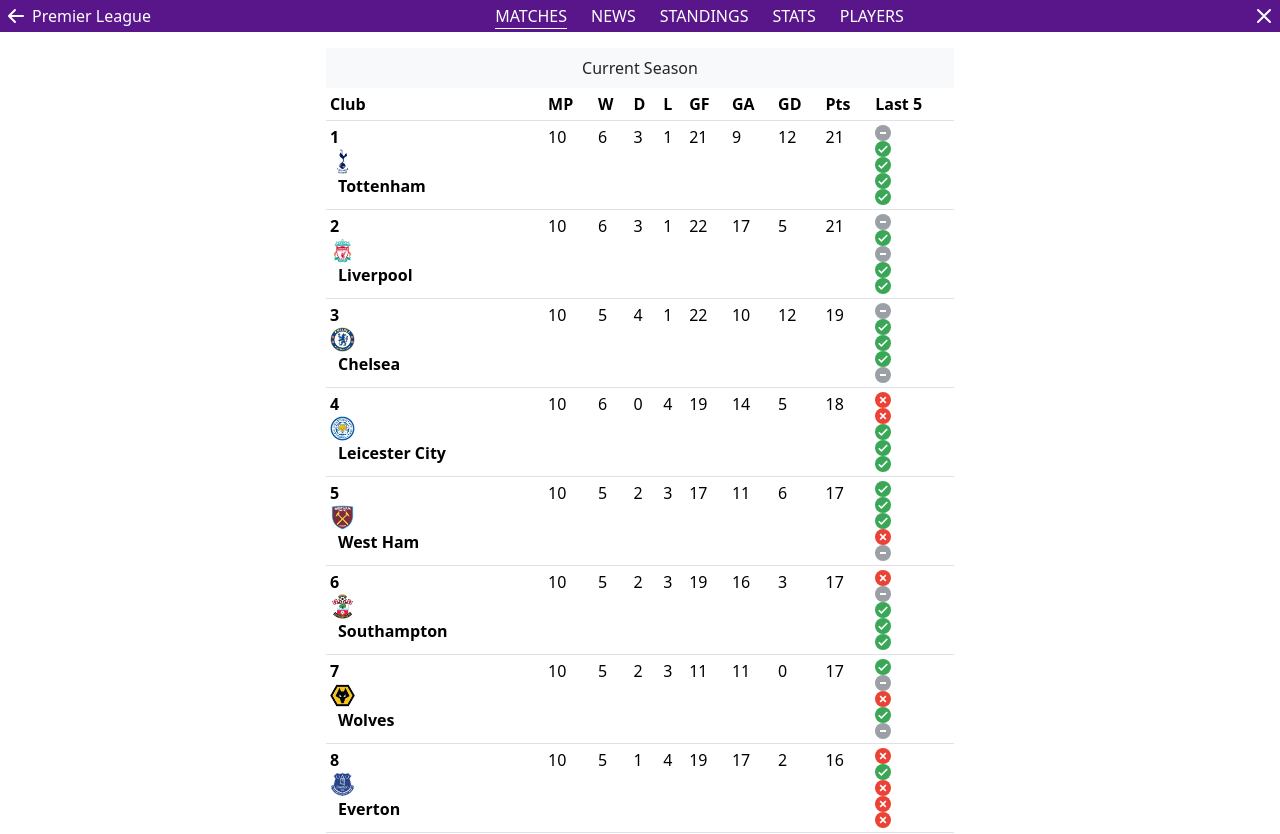
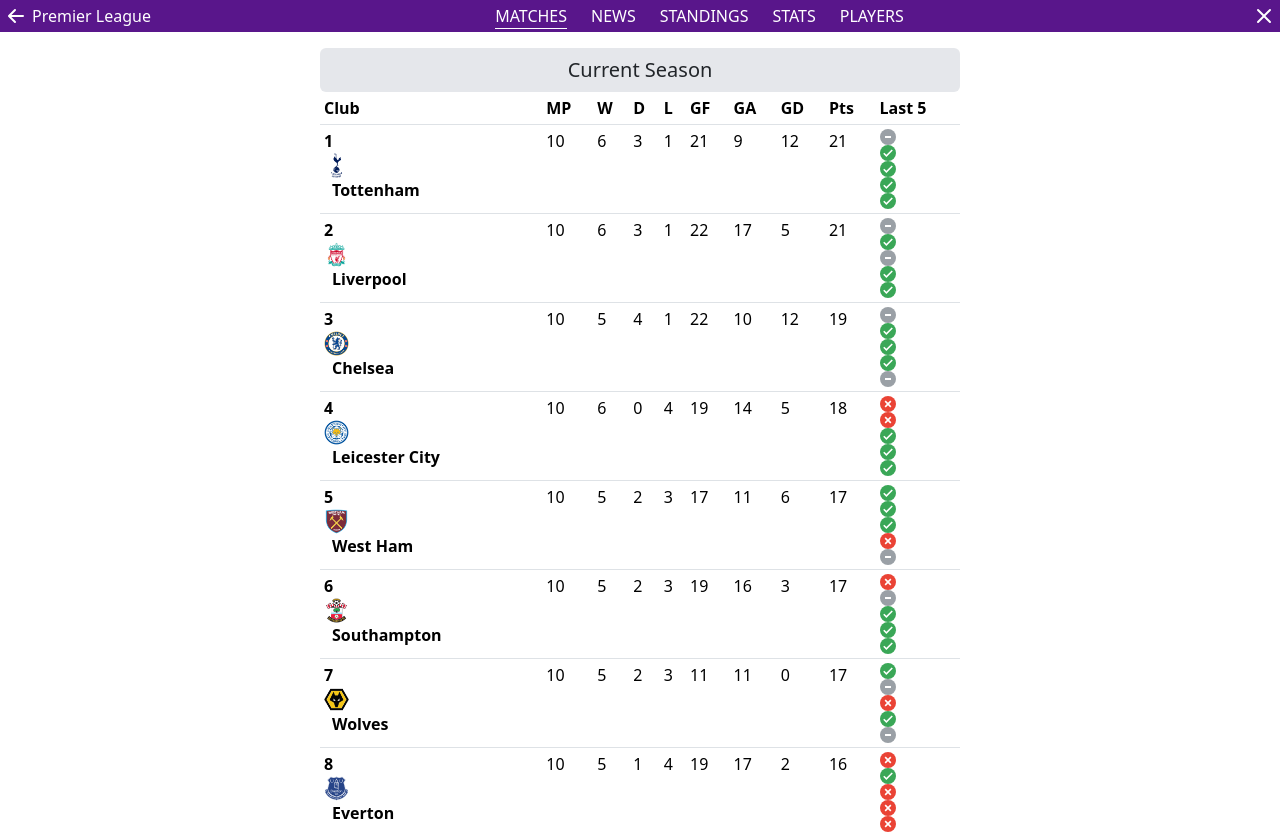
Before and after one commit to GrishaAngelovGH/premier-league-ui, a React (Vite) app: page /content/standings in a window 1280 px wide. Shown: the top 834 px of the page. Built offline with nearby package versions, Linux system fonts and the light colour scheme.

Commit message:
Migrate ContentPage/PageBody/Standings component to Tailwind CSS

```diff
--- a/src/components/Pages/ContentPage/PageBody/Standings/Standings.jsx
+++ b/src/components/Pages/ContentPage/PageBody/Standings/Standings.jsx
@@ -1,11 +1,9 @@
-import PropTypes from 'prop-types'
-
 import Table from './Table'
 
 const Standings = ({ standingItems }) => (
-    <div className='row no-gutters justify-content-center mt-3'>
-        <div className='col-md-9 col-lg-6'>
-            <div className='bg-light p-2 text-center'>
+	<div className='flex justify-center mt-3'>
+		<div className='w-1/2'>
+			<div className='bg-gray-200 text-xl p-2 text-center rounded-md'>
 				Current Season
 			</div>
 
@@ -17,8 +15,4 @@
 	</div >
 )
 
-Standings.propTypes = {
-    standingItems: PropTypes.array.isRequired
-}
-
 export default Standings
```
Also changed, not shown: src/components/Pages/ContentPage/PageBody/Standings/standingsItems.jsx (indentation only), 2 other files (tests, documents, lock files or other folders). Lines whose indentation alone changed are shown as unchanged.
